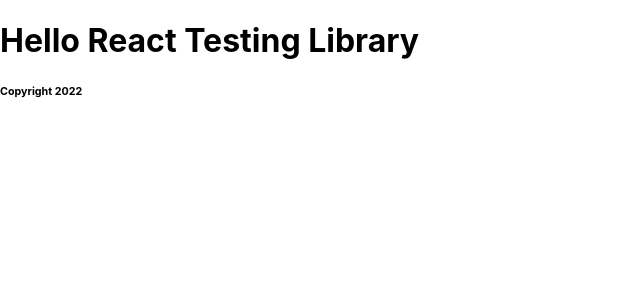
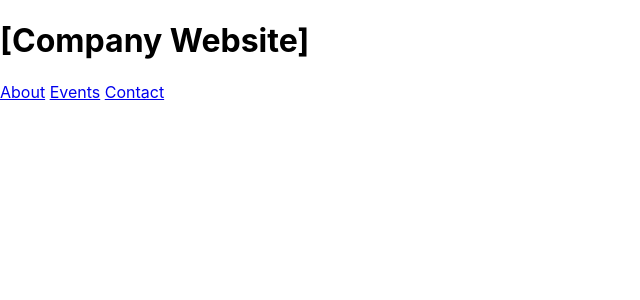
Before and after one commit to bbj/LkReact-1-ReactJsEssentialTraining, a React (Create React App) app: page / in a window 1280 px wide. Shown: the top 300 px of the page, without its empty margins (0-640 px from the left). Built offline with nearby package versions, Linux system fonts and the light colour scheme.

Commit message:
7.3. Link  component

```diff
--- a/package.json
+++ b/package.json
@@ -8,6 +8,8 @@
     "@testing-library/user-event": "^12.1.10",
     "react": "^17.0.1",
     "react-dom": "^17.0.1",
+    "react-router": "^6.3.0",
+    "react-router-dom": "^6.3.0",
     "react-scripts": "4.0.2",
     "web-vitals": "^1.0.1"
   },
--- a/src/App.js
+++ b/src/App.js
@@ -1,11 +1,21 @@
 import React from "react";
 import "./App.css";
+import { Routes, Route } from "react-router-dom";
+import {
+  Home, About, Events, Contact, Whoops404
+} from "./pages";
 
 function App() {
 
   return (
     <div>
-      <h1>Hello React Testing Library</h1>
+      <Routes>
+        <Route path="/" element={<Home />} />
+        <Route path="/about" element={<About />} />
+        <Route path="/events" element={<Events />} />
+        <Route path="/contact" element={<Contact />} />
+        <Route path="*" element={<Whoops404 />} />
+      </Routes>
     </div>
   );
 }
--- a/src/index.js
+++ b/src/index.js
@@ -2,15 +2,14 @@
 import ReactDOM from "react-dom";
 import "./index.css";
 import App from "./App";
+import { BrowserRouter as Router } from "react-router-dom";
 
 ReactDOM.render(
-  <>
-    <App login='bbj' />
-    <Footer />
-  </>,
+  <Router>
+    <App />
+  </Router>,
   document.getElementById("root")
 );
 
-function Footer() {
-  return <h6>Copyright {new Date().getFullYear()}</h6>
-}
+//<Router></Router> gives the App access to properties of a router
+//: location, history etc
--- /dev/null
+++ b/src/pages.js
@@ -0,0 +1,51 @@
+import React from 'react';
+import { Link, useLocation } from 'react-router-dom';
+
+export function Home() {
+  return (<div>
+    <h1>[Company Website]</h1>
+    <nav>
+      <Link to="about">About</Link>
+      <span> </span><Link to="events">Events</Link>
+      <span> </span><Link to="about">Contact</Link>
+    </nav>
+  </div>);
+}
+
+export function About() {
+  return (<div>
+    <h1>[About]</h1>
+    <nav>
+      <Link to="/">Home</Link>
+    </nav>
+  </div>);
+}
+
+export function Events() {
+  return (<div>
+    <h1>[Events]</h1>
+    <nav>
+      <Link to="/">Home</Link>
+    </nav>
+  </div>);
+}
+
+export function Contact() {
+  return (<div>
+    <h1>[Contact]</h1>
+    <nav>
+      <Link to="/">Home</Link>
+    </nav>
+  </div>);
+}
+
+export function Whoops404() {
+  const location = useLocation();
+  //console.log(location);
+  return (<div>
+    <h1>The resource does not exist: {location.pathname}!</h1>
+    <nav>
+      <Link to="/">Home</Link>
+    </nav>
+  </div>);
+}
```
Also changed, not shown: public/index.html (+0 -23 lines), 2 other files (tests, documents, lock files or other folders).
